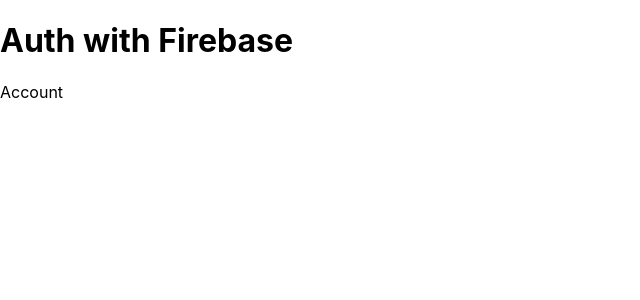
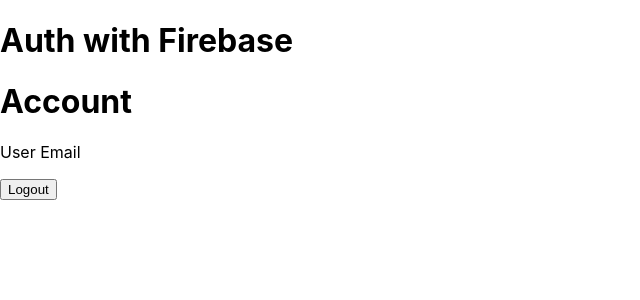
Before and after one commit to HornRyRy/firemarks, a React (Create React App) app: page /account in a window 1280 px wide. Shown: the top 300 px of the page, without its empty margins (0-640 px from the left). Built offline with nearby package versions, Linux system fonts and the light colour scheme.

Commit message:
Account comp and Logout button

```diff
--- a/src/components/Account.jsx
+++ b/src/components/Account.jsx
@@ -2,7 +2,11 @@
 
 const Account = () => {
   return (
-    <div>Account</div>
+    <div>
+        <h1>Account</h1>
+        <p>User Email</p>
+        <button>Logout</button>
+    </div>
   )
 }
 
```
